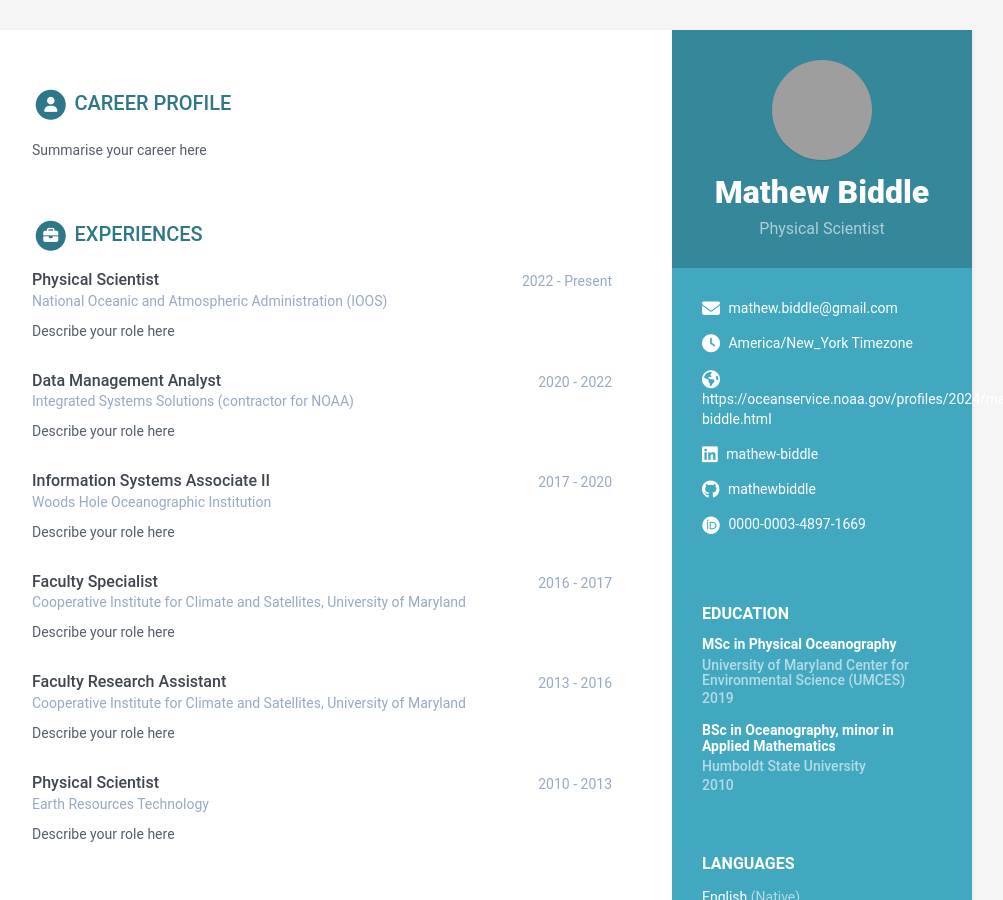
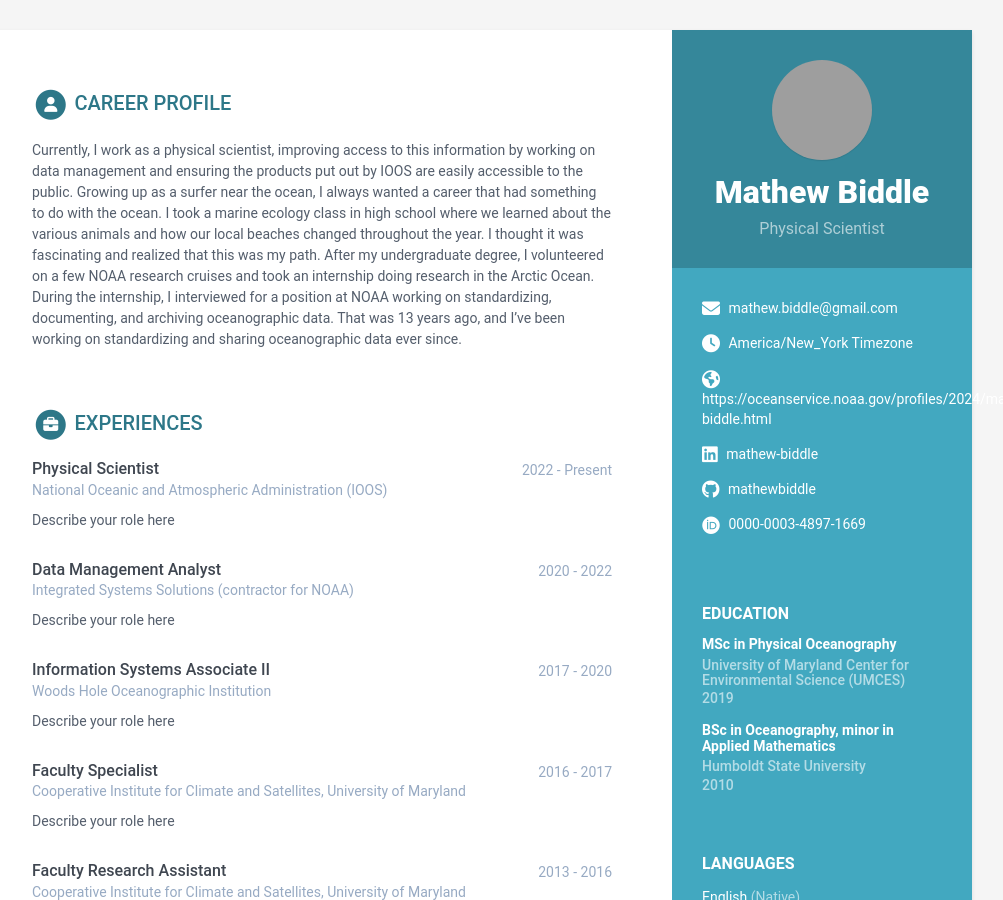
Before and after one commit to MathewBiddle/mathewbiddle.github.io, a Jekyll site: the page built from index.html, in a window 1280 px wide and 900 px high, cut to the strip 0-900 px from the top of the window. Shown: the whole strip, without its empty margins (168-1171 px from the left). Built offline with Jekyll 4.4.1, drawn with Linux system fonts in a browser that asks for light colours; grey boxes are pictures that could not be loaded.

Commit message:
Update data.yml

```diff
--- a/_data/data.yml
+++ b/_data/data.yml
@@ -60,7 +60,13 @@ sidebar:
 career-profile:
   title: Career Profile
   summary: |
-    Summarise your career here
+    Currently, I work as a physical scientist, improving access to this information by working on data management and ensuring the products put out by IOOS are easily accessible to the public.
+    Growing up as a surfer near the ocean, I always wanted a career that had something to do with the ocean.
+    I took a marine ecology class in high school where we learned about the various animals and how our local beaches changed throughout the year.
+    I thought it was fascinating and realized that this was my path.
+    After my undergraduate degree, I volunteered on a few NOAA research cruises and took an internship doing research in the Arctic Ocean.
+    During the internship, I interviewed for a position at NOAA working on standardizing, documenting, and archiving oceanographic data.
+    That was 13 years ago, and I’ve been working on standardizing and sharing oceanographic data ever since.
 education:
   title: Education
   info:
```
